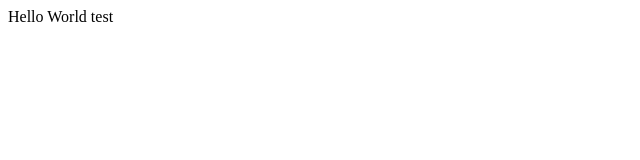
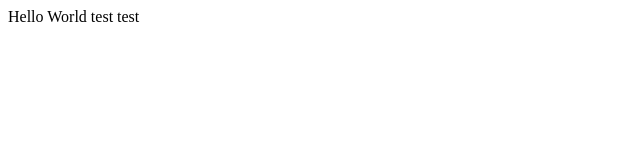
Before and after one commit to TigMart/portfolio, a React (Vite) app: page / in a window 1280 px wide. Shown: the top 160 px of the page, without its empty margins (0-640 px from the left). Built offline with nearby package versions, Linux system fonts and the light colour scheme.

Commit message:
test(app): testing

```diff
--- a/src/App.tsx
+++ b/src/App.tsx
@@ -1,5 +1,5 @@
 function App() {
-  return <div>Hello World test</div>;
+  return <div>Hello World test test</div>;
 }
 
 export default App;
```
Also changed, not shown: .eslintrc.cjs.
